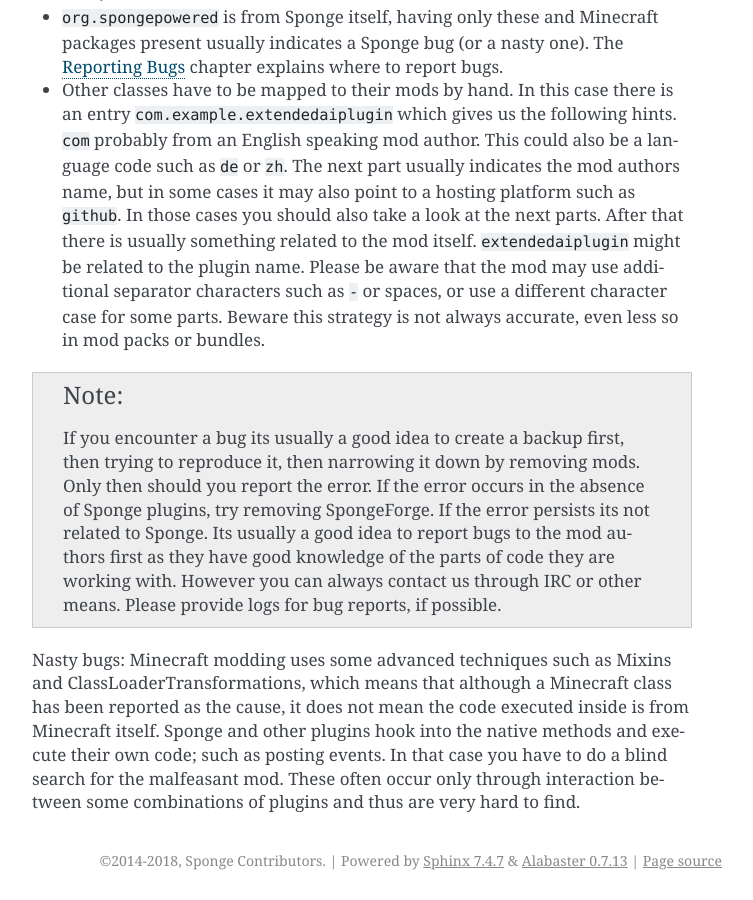
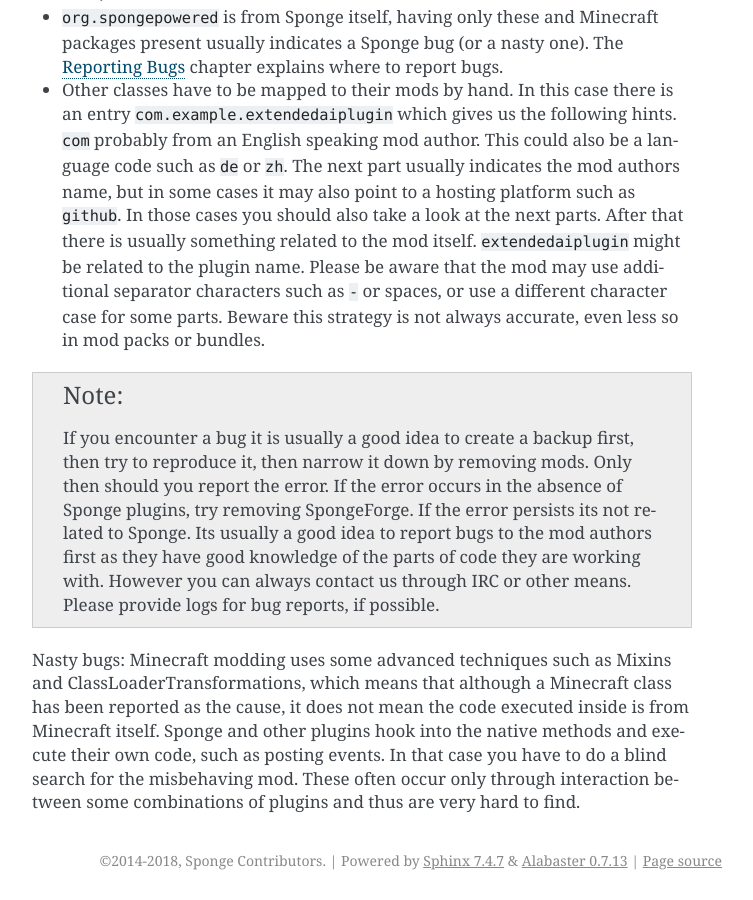
Before and after one commit to SpongePowered/SpongeDocs, a Sphinx documentation site: the page built from source/server/spongineer/debugging.rst, in a window 1280 px wide and 900 px high, scrolled down 4554 px. Shown: the whole window, without its empty margins (388-1141 px from the left). Built offline with Sphinx 7.4.7, drawn with Linux system fonts in a browser that asks for light colours; pages that are not in the unit, such as notebooks, are missing from menus.

Commit message:
More fixes

```diff
--- a/source/server/spongineer/debugging.rst
+++ b/source/server/spongineer/debugging.rst
@@ -209,7 +209,7 @@
 
 .. note::
 
-    If you encounter a bug its usually a good idea to create a backup first, then trying to reproduce it, then narrowing
+    If you encounter a bug it is usually a good idea to create a backup first, then try to reproduce it, then narrow
     it down by removing mods. Only then should you report the error. If the error occurs in the absence of Sponge
     plugins, try removing SpongeForge. If the error persists its not related to Sponge. Its usually a good idea to
     report bugs to the mod authors first as they have good knowledge of the parts of code they are working with. However
@@ -217,6 +217,6 @@
 
 Nasty bugs: Minecraft modding uses some advanced techniques such as Mixins and ClassLoaderTransformations, which means
 that although a Minecraft class has been reported as the cause, it does not mean the code executed inside is from
-Minecraft itself. Sponge and other plugins hook into the native methods and execute their own code; such as
-posting events. In that case you have to do a blind search for the malfeasant mod. These often occur only through
+Minecraft itself. Sponge and other plugins hook into the native methods and execute their own code, such as
+posting events. In that case you have to do a blind search for the misbehaving mod. These often occur only through
 interaction between some combinations of plugins and thus are very hard to find.
```
